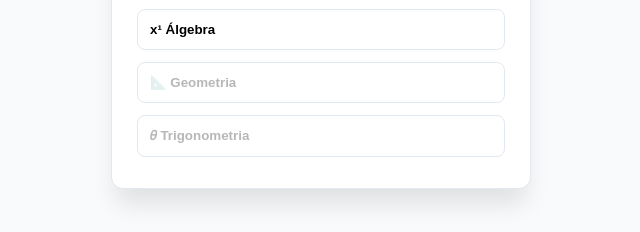
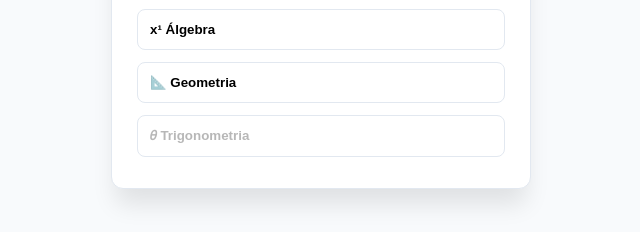
Before and after one commit to alvesdealmeida/centroExamesAvancado, a plain HTML site: page index.html in a window 1280 px wide. Shown: the part 444-676 px from the top of the page, 319-959 px from the left. Drawn offline with Linux system fonts and the light colour scheme.

Commit message:
Update index.html

```diff
--- a/index.html
+++ b/index.html
@@ -92,7 +92,7 @@
             <button class="btn-mode" onclick="init('all')" disabled>🎓 Exame Multidisciplinar</button>
             <button class="btn-mode" onclick="init('arithmetic')">🔢 Aritmética</button>
             <button class="btn-mode" onclick="init('algebra')">x¹ Álgebra</button>
-            <button class="btn-mode" onclick="init('geometry')" disabled>📐 Geometria</button>
+            <button class="btn-mode" onclick="init('geometry')" >📐 Geometria</button>
             <button class="btn-mode" onclick="init('trigonometry')" disabled>𝜃 Trigonometria</button>
         </div>
     </div>
```
